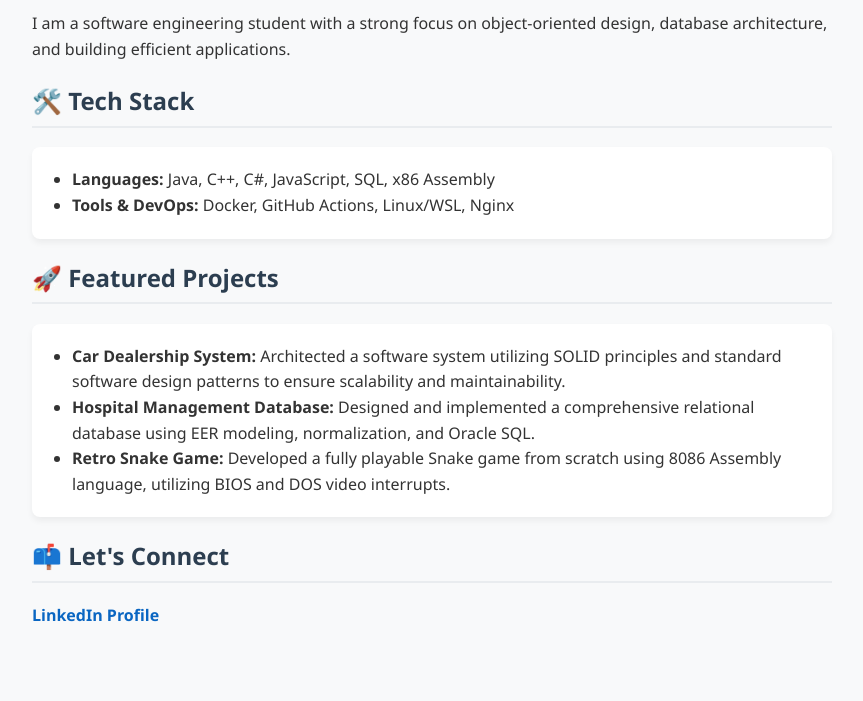
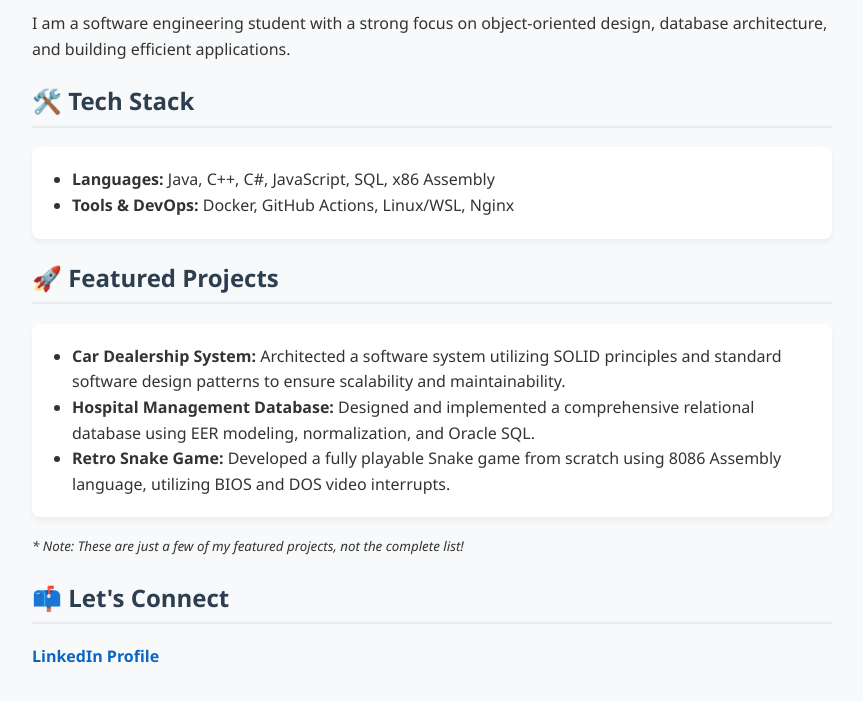
Before and after one commit to MoathAl-Turk/MoathAl-Turk.github.io, a plain HTML site: page index.html in a window 1280 px wide. Shown: the part 185-886 px from the top of the page, without its empty margins (208-1071 px from the left). Drawn offline with Linux system fonts and the light colour scheme.

```diff
--- a/index.html
+++ b/index.html
@@ -25,7 +25,7 @@
         <li><strong>Hospital Management Database:</strong> Designed and implemented a comprehensive relational database using EER modeling, normalization, and Oracle SQL.</li>
         <li><strong>Retro Snake Game:</strong> Developed a fully playable Snake game from scratch using 8086 Assembly language, utilizing BIOS and DOS video interrupts.</li>
     </ul>
-
+<p><small><em>* Note: These are just a few of my featured projects, not the complete list!</em></small></p>
     <h2>📫 Let's Connect</h2>
     <p><a href="https://www.linkedin.com/in/moath-al-turk-209688390" target="_blank">LinkedIn Profile</a></p>
 
```
